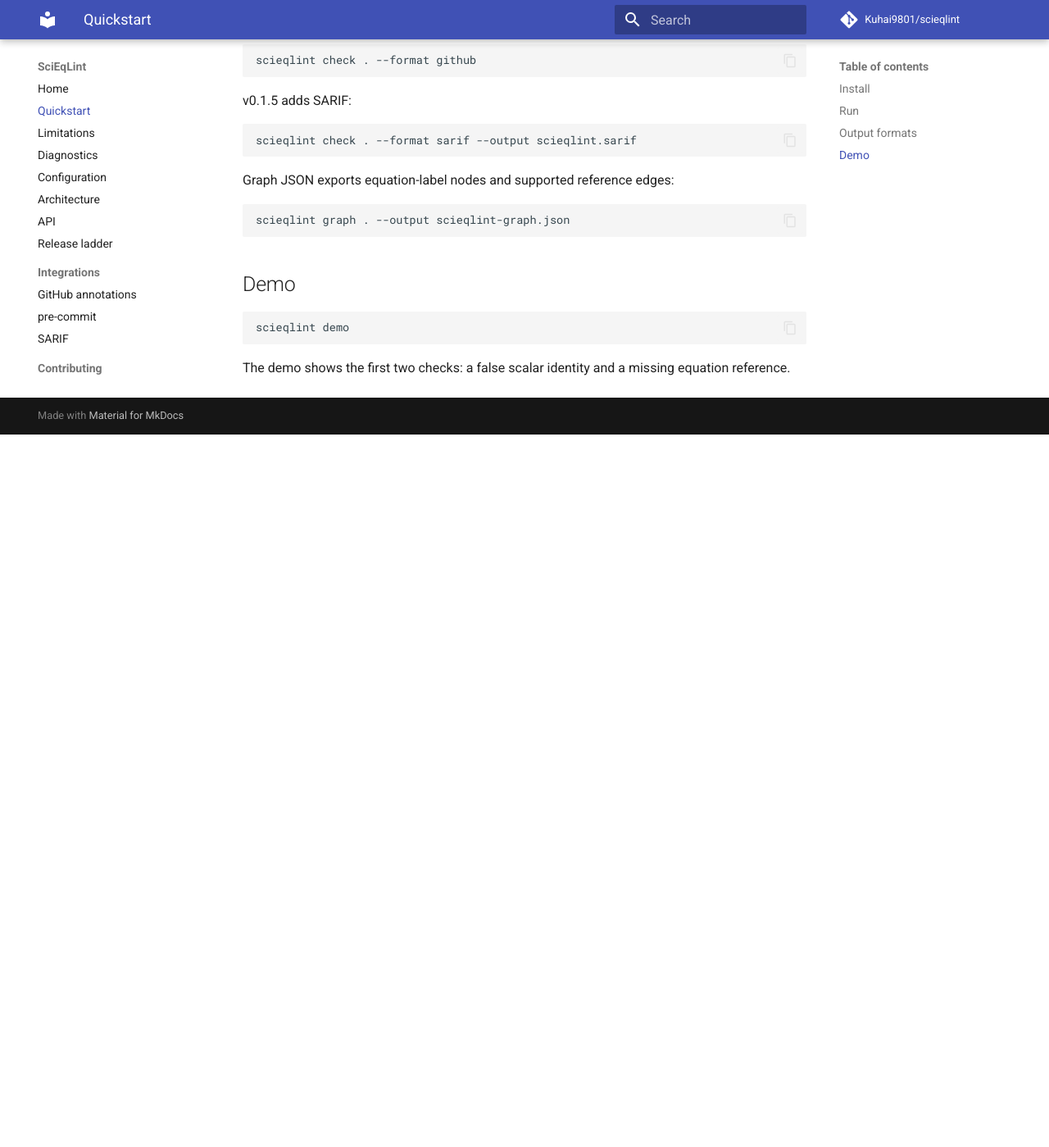
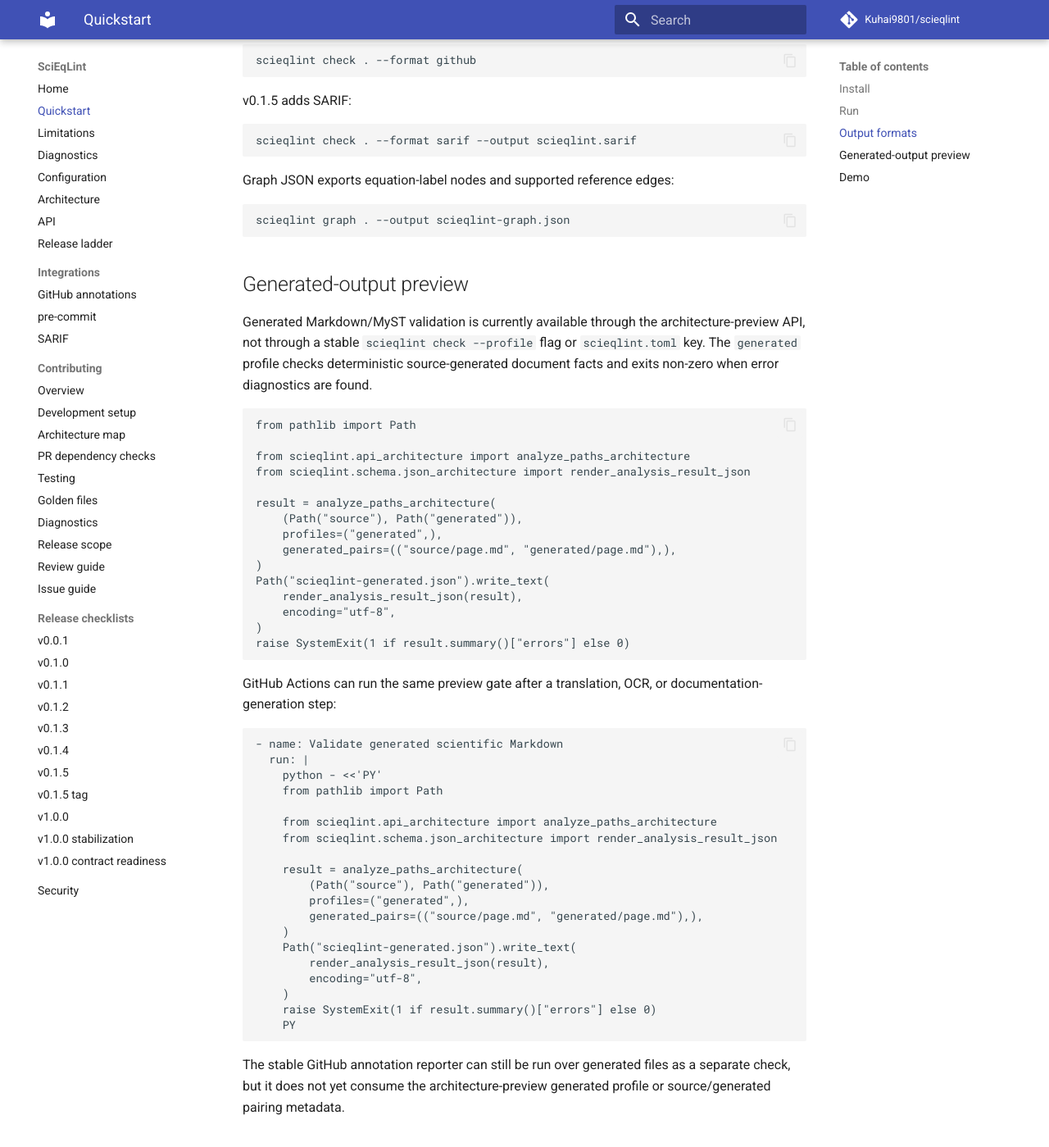
Before and after one commit to 1sgtpepper/scieqlint, an MkDocs documentation site: the page built from docs/quickstart.md, in a window 1280 px wide and 1400 px high, scrolled down 879 px. Shown: the whole window at 82% size. Built offline with MkDocs 1.6.1 and Material for MkDocs 9.7.7, drawn with Linux system fonts in a browser that asks for light colours; comment, search, counter and statistics services are not loaded; before the commit the page ends 1409 px from its top, so only the background shows below that.

Commit message:
Document architecture preview profiles

````diff
--- a/docs/api.md
+++ b/docs/api.md
@@ -43,3 +43,43 @@
 
 `load_config(path, preset="mechanics")` loads packaged preset defaults before the
 user config file, so user config values override preset values.
+
+## Architecture-preview API
+
+The architecture-preview API is exported separately from `scieqlint.api`. It is
+available for profile and generated-output validation while the stable CLI and
+config surfaces continue to use the v1.0 path.
+
+- `analyze_paths_architecture(paths, *, profiles=("scientific-myst",), generated_pairs=())`
+- `analyze_documents_architecture(documents, *, profiles=("scientific-myst",), generated_pairs=())`
+
+`scientific-myst` enables deterministic MyST/Markdown structure, generic and
+equation reference, and math-container diagnostics. `generated` is a standalone
+generated-document validation profile; it includes the scientific MyST rule
+families and adds source/generated preservation checks. Generated preservation
+checks require explicit `(source_path, generated_path)` pairs.
+
+```python
+from pathlib import Path
+
+from scieqlint.api_architecture import analyze_paths_architecture
+from scieqlint.schema.json_architecture import render_analysis_result_json
+
+result = analyze_paths_architecture(
+    (Path("source"), Path("generated")),
+    profiles=("generated",),
+    generated_pairs=(
+        ("source/jax_intro.md", "generated/jax_intro.md"),
+    ),
+)
+
+Path("scieqlint-generated.json").write_text(
+    render_analysis_result_json(result),
+    encoding="utf-8",
+)
+raise SystemExit(1 if result.summary()["errors"] else 0)
+```
+
+The preview result schema is `0.2-architecture-preview`. It is intentionally not
+the stable JSON reporter schema, and it does not imply a stable CLI flag or TOML
+profile key.
--- a/docs/quickstart.md
+++ b/docs/quickstart.md
@@ -52,6 +52,61 @@
 scieqlint graph . --output scieqlint-graph.json
 ```
 
+## Generated-output preview
+
+Generated Markdown/MyST validation is currently available through the
+architecture-preview API, not through a stable `scieqlint check --profile` flag
+or `scieqlint.toml` key. The `generated` profile checks deterministic
+source-generated document facts and exits non-zero when error diagnostics are
+found.
+
+```python
+from pathlib import Path
+
+from scieqlint.api_architecture import analyze_paths_architecture
+from scieqlint.schema.json_architecture import render_analysis_result_json
+
+result = analyze_paths_architecture(
+    (Path("source"), Path("generated")),
+    profiles=("generated",),
+    generated_pairs=(("source/page.md", "generated/page.md"),),
+)
+Path("scieqlint-generated.json").write_text(
+    render_analysis_result_json(result),
+    encoding="utf-8",
+)
+raise SystemExit(1 if result.summary()["errors"] else 0)
+```
+
+GitHub Actions can run the same preview gate after a translation, OCR, or
+documentation-generation step:
+
+```yaml
+- name: Validate generated scientific Markdown
+  run: |
+    python - <<'PY'
+    from pathlib import Path
+
+    from scieqlint.api_architecture import analyze_paths_architecture
+    from scieqlint.schema.json_architecture import render_analysis_result_json
+
+    result = analyze_paths_architecture(
+        (Path("source"), Path("generated")),
+        profiles=("generated",),
+        generated_pairs=(("source/page.md", "generated/page.md"),),
+    )
+    Path("scieqlint-generated.json").write_text(
+        render_analysis_result_json(result),
+        encoding="utf-8",
+    )
+    raise SystemExit(1 if result.summary()["errors"] else 0)
+    PY
+```
+
+The stable GitHub annotation reporter can still be run over generated files as a
+separate check, but it does not yet consume the architecture-preview generated
+profile or source/generated pairing metadata.
+
 ## Demo
 
 ```bash
````
Also changed, not shown: docs/configuration.md (+28 -0 lines), docs/limitations.md (+15 -0 lines), 3 other files.
